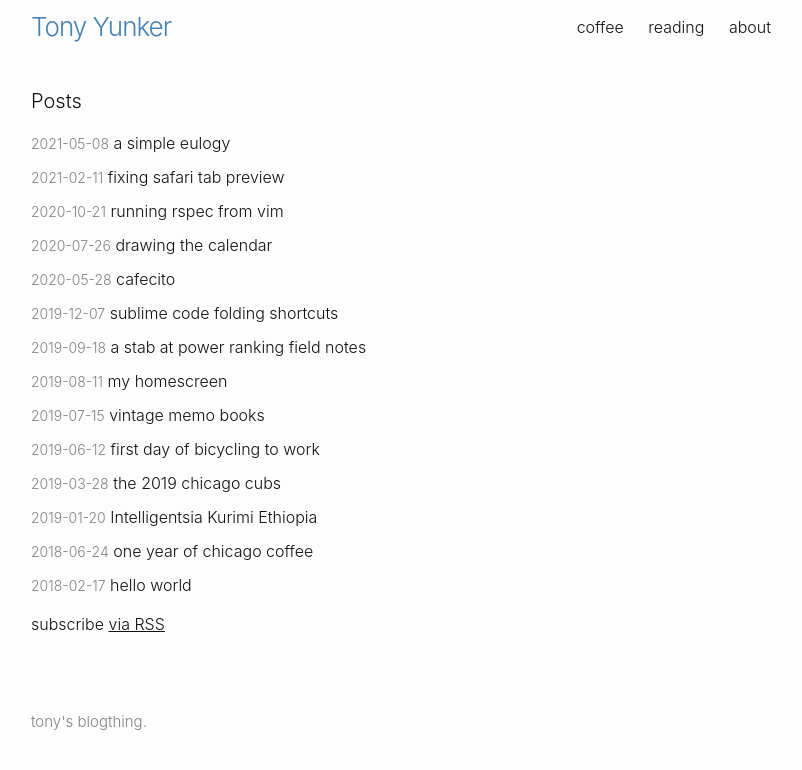
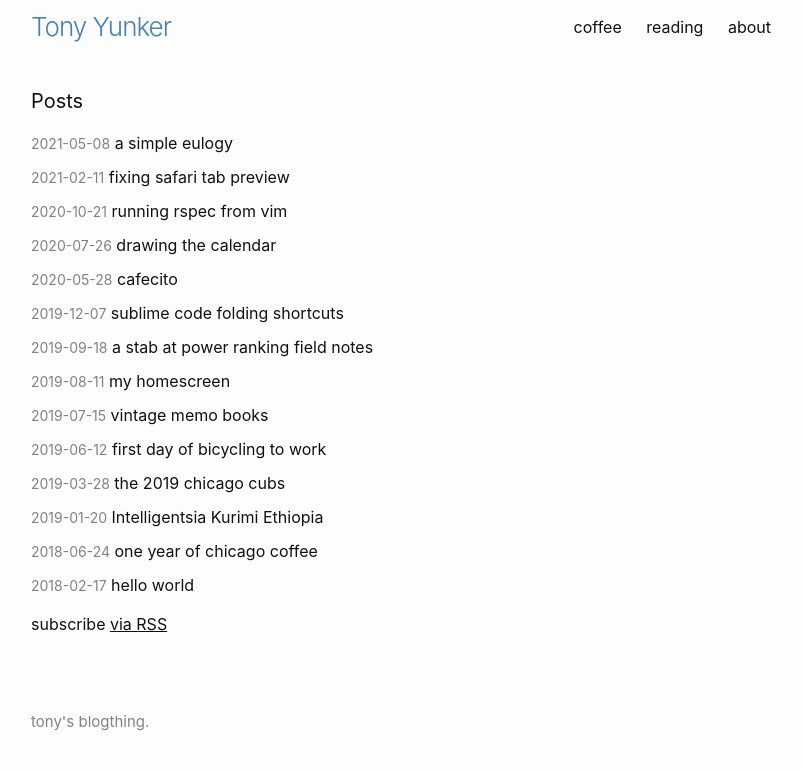
Before and after one commit to ayunker/ayunker.github.io, a Jekyll site: the page built from index.md, in a window 1280 px wide. Shown: the top 770 px of the page, without its empty margins (239-1041 px from the left). Built offline with Jekyll 4.4.1, drawn with Linux system fonts in a browser that asks for light colours.

Commit message:
revert font-weight change

```diff
--- a/_sass/minima_yunker.scss
+++ b/_sass/minima_yunker.scss
@@ -4,7 +4,7 @@
 
 $base-font-family: -apple-system, BlinkMacSystemFont, sans-serif !default;
 $base-font-size:   16px !default;
-$base-font-weight: 300 !default;
+$base-font-weight: 400 !default;
 $small-font-size:  $base-font-size * 0.875 !default;
 $base-line-height: 1.5 !default;
 
```
